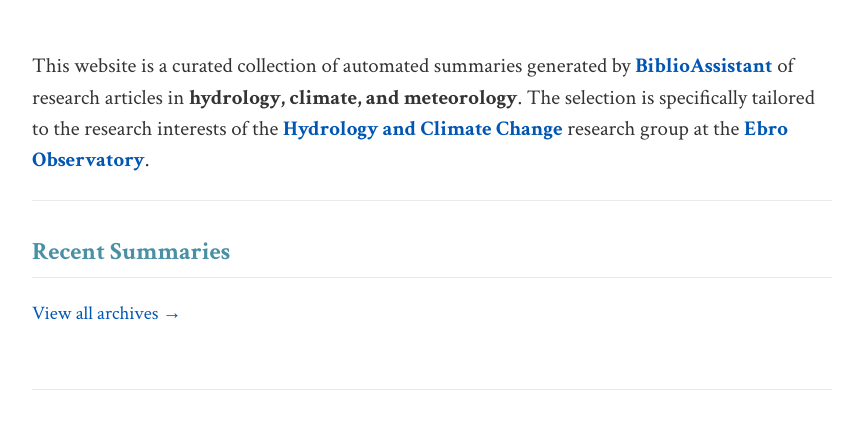
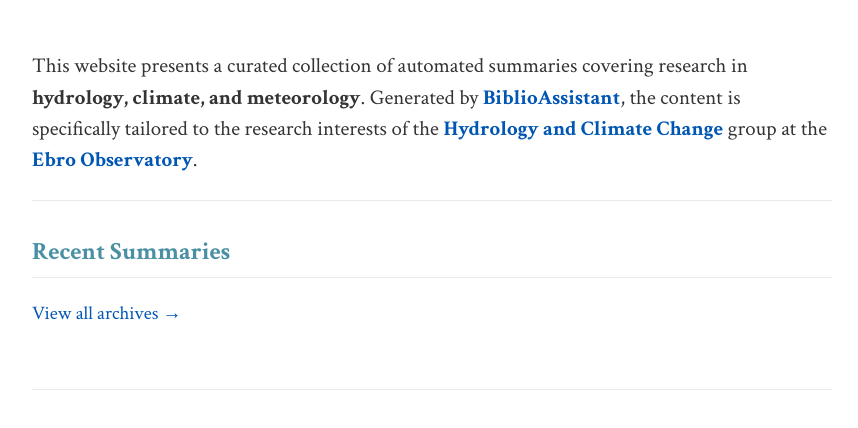
Before and after one commit to bitic/biblioassistant, a Python web app: template templates/index.html in a window 1280 px wide. Shown: the part 151-579 px from the top of the page, without its empty margins (208-1066 px from the left). Run offline with Jinja, Linux system fonts and the light colour scheme; the template is opened without the code that fills it, so the values that code supplies are empty.

Commit message:
docs: improve introductory paragraph in index page

```diff
--- a/templates/index.html
+++ b/templates/index.html
@@ -4,12 +4,12 @@
 
 {% block content %}
     <p style="font-size: 1.1em; color: var(--text-color); line-height: 1.5; margin-bottom: 2rem; border-bottom: 1px solid var(--border-color); padding-bottom: 1.5rem;">
-        This website is a curated collection of automated summaries generated by
-        <strong><a href="https://github.com/bitic/biblioassistant/" target="_blank" rel="noopener noreferrer">BiblioAssistant</a></strong>
-        of research articles in <strong>hydrology, climate, and meteorology</strong>.
-        The selection is specifically tailored to the research interests of the
+        This website presents a curated collection of automated summaries covering research in
+        <strong>hydrology, climate, and meteorology</strong>. Generated by
+        <strong><a href="https://github.com/bitic/biblioassistant/" target="_blank" rel="noopener noreferrer">BiblioAssistant</a></strong>,
+        the content is specifically tailored to the research interests of the
         <strong><a href="https://observatoriebre.gencat.cat" target="_blank" rel="noopener noreferrer">Hydrology and Climate Change</a></strong>
-        research group at the <strong><a href="https://observatoriebre.gencat.cat" target="_blank" rel="noopener noreferrer">Ebro Observatory</a></strong>.
+        group at the <strong><a href="https://observatoriebre.gencat.cat" target="_blank" rel="noopener noreferrer">Ebro Observatory</a></strong>.
     </p>
 
     <h2>Recent Summaries</h2>
```
